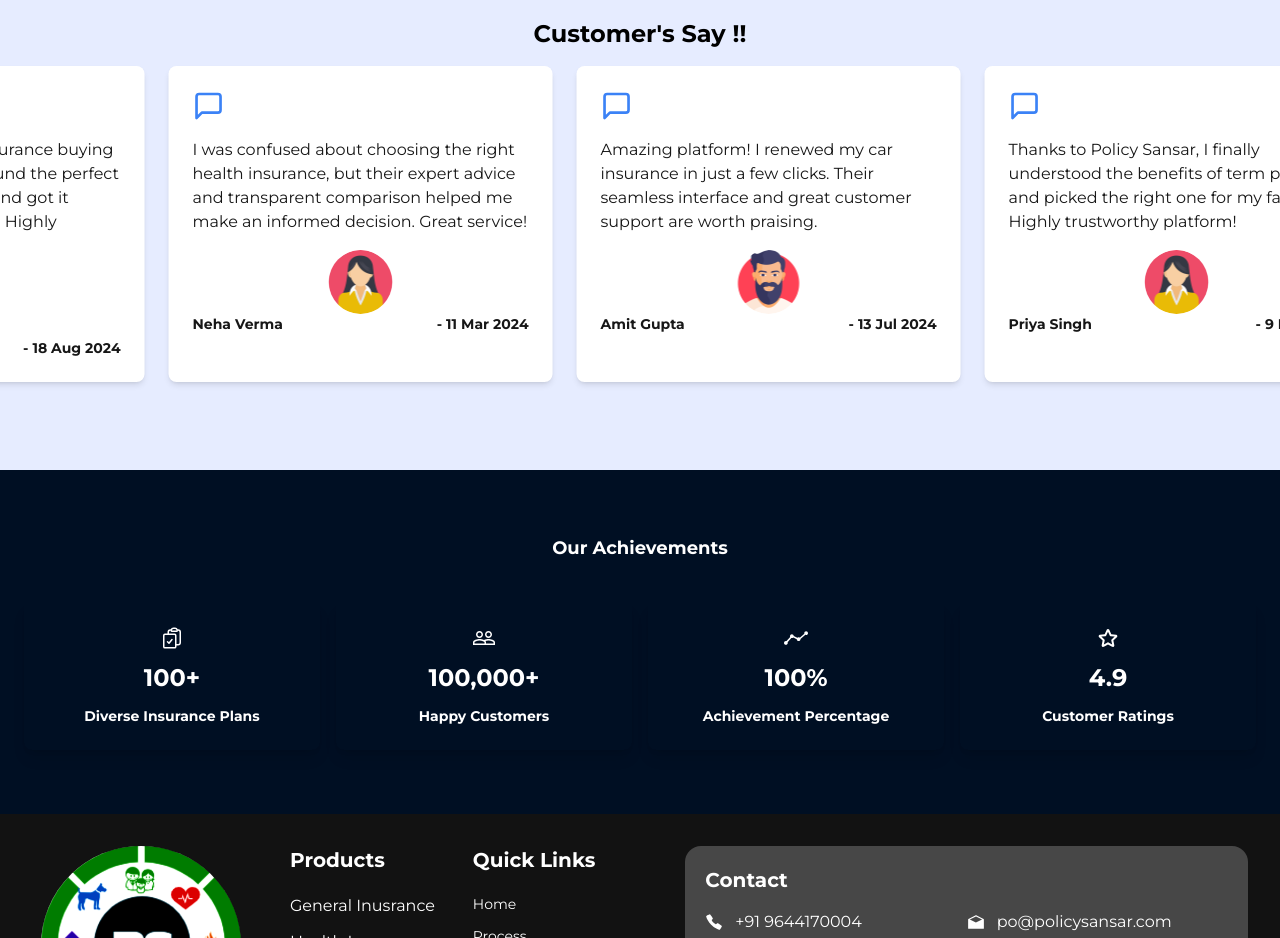
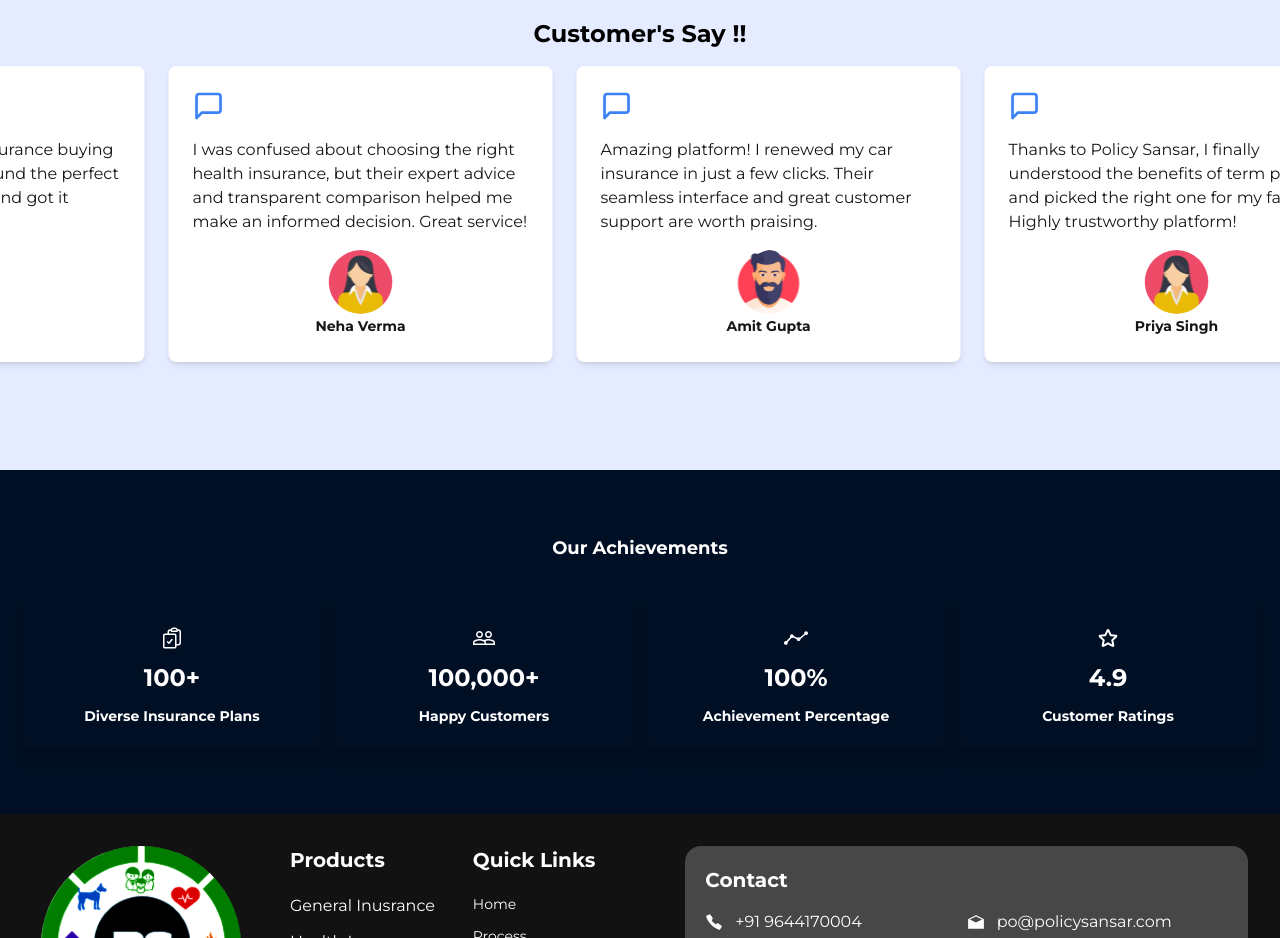
Before and after one commit to SameerDelXN/Policy-Sansar-Landing-Updated, a Next.js app: page / in a window 1280 px wide. Shown: the part 3700-4638 px from the top of the page. Built offline with nearby package versions, Linux system fonts and the light colour scheme.

Commit message:
removed insurance date from customer review section

```diff
--- a/src/app/components/Customers.jsx
+++ b/src/app/components/Customers.jsx
@@ -8,7 +8,7 @@ import Image from "next/image";
 
 
 const testimonials = [
-  { icon:man, date:"18 Aug 2024" , name: "Rahul Jori", text: "Policy Sansar made my insurance buying experience so smooth! I found the perfect term plan in just minutes and got it approved on the same day. Highly recommended!" },
+  { icon:man, date:"18 Aug 2024" , name: "Rahul Jori", text: "Policy Sansar made my insurance buying experience so smooth! I found the perfect term plan in just minutes and got it approved on the same day." },
   { icon:women,date:"11 Mar 2024", name: "Neha Verma", text: "I was confused about choosing the right health insurance, but their expert advice and transparent comparison helped me make an informed decision. Great service!" },
   { icon:man,date:"13 Jul 2024" , name: "Amit Gupta", text: "Amazing platform! I renewed my car insurance in just a few clicks. Their seamless interface and great customer support are worth praising." },
   { icon:women, date:"9 Feb 2024" , name: "Priya Singh", text: "Thanks to Policy Sansar, I finally understood the benefits of term plans and picked the right one for my family. Highly trustworthy platform!" },
@@ -53,24 +53,24 @@ const Customers = () => {
           {testimonials.map((testimonial, index) =>
           (
 
-            <motion.div
+          <motion.div
               key={index}
               className="bg-white p-6 rounded-lg shadow-md w-96 shrink-0"
               style={{ minWidth: "24rem" }} // set min width so it doesn't shrink on smaller screens
             >
               <MessageSquare className="text-blue-500 mb-4 h-8 w-8" />
               <p className="text-base mb-4">{testimonial.text}</p>
-              <Image
-  src={testimonial.icon}
-  alt={testimonial.name}
-  width={50}
-  height={50}
-  className="w-16 h-16 rounded-full  mx-auto" // Larger size for testing
-/>
-<div className="flex flex-col justify-between"></div>
-<div className="flex  justify-between"> <span className="font-semibold text-sm">{` ${testimonial.name}`}</span>
-<span className="font-semibold text-sm">{`- ${testimonial.date}`}</span></div>
-            </motion.div>
+
+              <div className="flex flex-col justify-between bgorange-900 items-center">
+                <div className="">
+                <Image src={testimonial.icon} alt={testimonial.name} width={50} height={50} className="w-16 h-16 rounded-full  mx-auto" />
+                </div>
+                <div className="">
+                <span className="font-semibold text-sm">{` ${testimonial.name}`}</span>
+
+                </div>
+              </div>
+          </motion.div>
           ))}
         </motion.div>
       </div>
```
